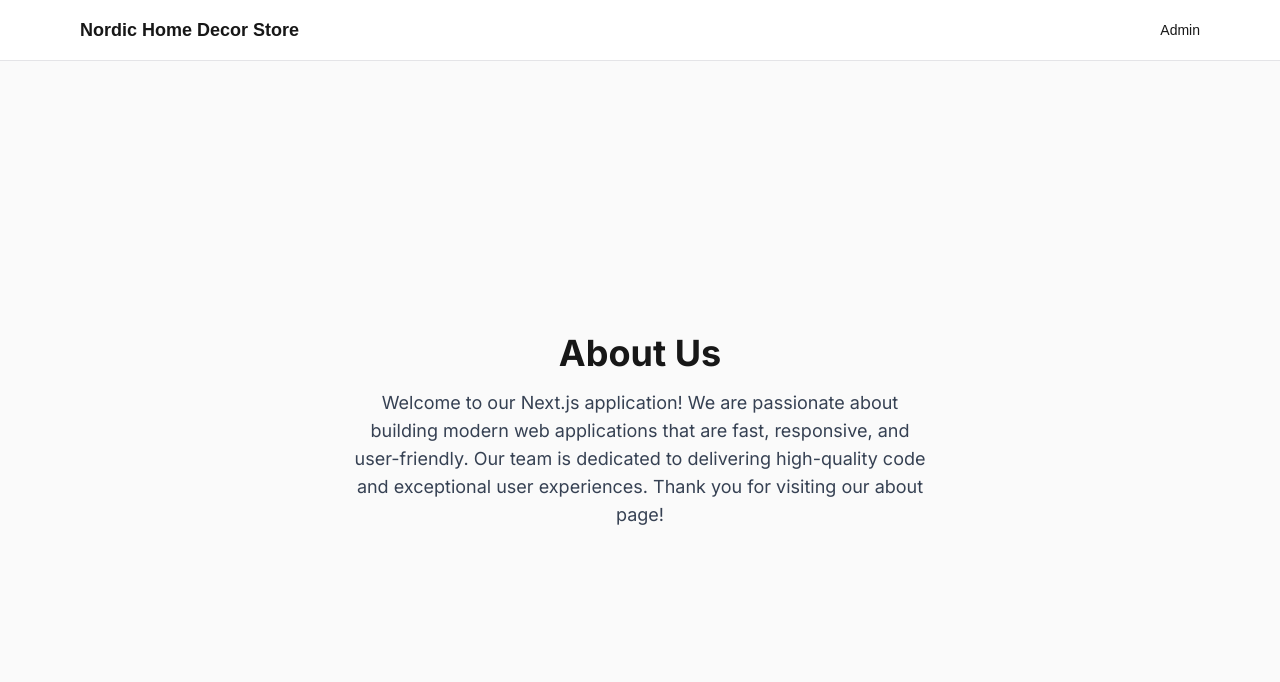
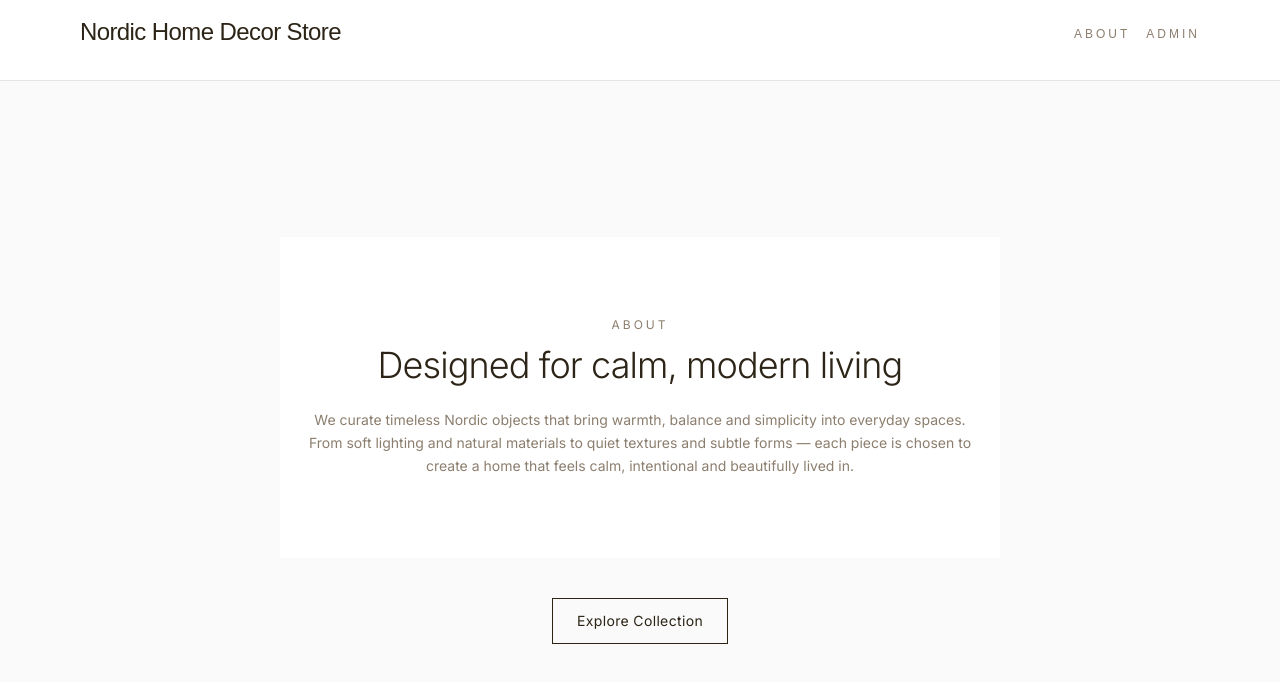
Before and after one commit to Nyukaa/ShopRAG, a Next.js app: page /about in a window 1280 px wide. Shown: the top 682 px of the page. Built offline with nearby package versions, Linux system fonts and the light colour scheme.

Commit message:
About page layout and content; enhance Header styling and navigation links

```diff
--- a/app/about/page.tsx
+++ b/app/about/page.tsx
@@ -1,13 +1,34 @@
+import Link from "next/link";
 const AboutPage = () => {
   return (
     <div className="flex flex-col flex-1 items-center justify-center bg-zinc-50 font-sans dark:bg-black">
-      <h1 className="text-4xl font-bold mb-4">About Us</h1>
-      <p className="text-lg text-gray-700 dark:text-gray-300 max-w-xl text-center">
-        Welcome to our Next.js application! We are passionate about building
-        modern web applications that are fast, responsive, and user-friendly.
-        Our team is dedicated to delivering high-quality code and exceptional
-        user experiences. Thank you for visiting our about page!
-      </p>
+      {/* ── About ─────────────────────────────────────────────── */}
+      <section className="px-6 py-20 bg-white dark:bg-zinc-950 text-center">
+        <div className="max-w-2xl mx-auto">
+          <p className="text-xs tracking-[0.25em] uppercase text-[#8C7E6E] mb-3">
+            About
+          </p>
+
+          <h2 className="text-3xl md:text-4xl font-light text-[#2C2416] dark:text-zinc-100 mb-6 tracking-tight">
+            Designed for calm, modern living
+          </h2>
+
+          <p className="text-sm text-[#8C7E6E] leading-relaxed">
+            We curate timeless Nordic objects that bring warmth, balance and
+            simplicity into everyday spaces. From soft lighting and natural
+            materials to quiet textures and subtle forms — each piece is chosen
+            to create a home that feels calm, intentional and beautifully lived
+            in.
+          </p>
+        </div>
+      </section>
+      <div className="mt-10">
+        <Link href="/">
+          <button className="px-6 py-3 border border-[#2C2416] text-[#2C2416] dark:border-zinc-200 dark:text-zinc-200 text-sm tracking-wide hover:bg-[#2C2416] hover:text-white transition">
+            Explore Collection
+          </button>
+        </Link>
+      </div>
     </div>
   );
 };
--- a/app/components/Header.tsx
+++ b/app/components/Header.tsx
@@ -4,11 +4,23 @@ const Header: React.FC = () => {
   return (
     <header className="border-b border-zinc-200 dark:border-zinc-800 bg-white dark:bg-zinc-950">
       <div className="max-w-6xl mx-auto flex items-center justify-between p-4">
-        <Link href="/" className="text-lg font-bold">
+        <Link
+          href="/"
+          className="text-4xl md:text-2xl font-light text-[#2C2416] dark:text-zinc-100 mb-4 tracking-tight"
+        >
           Nordic Home Decor Store
         </Link>
         <nav className="flex items-center gap-4 text-sm">
-          <Link href="/admin" className="hover:text-blue-600 transition">
+          <Link
+            href="/about"
+            className="text-xs tracking-[0.25em] uppercase text-[#8C7E6E] mb-3 hover:text-black transition"
+          >
+            About
+          </Link>
+          <Link
+            href="/admin"
+            className="text-xs tracking-[0.25em] uppercase text-[#8C7E6E] mb-3 hover:text-black transition hover:text-blue-600 transition"
+          >
             Admin
           </Link>
         </nav>
```
Also changed, not shown: app/page.tsx (+0 -13 lines).
